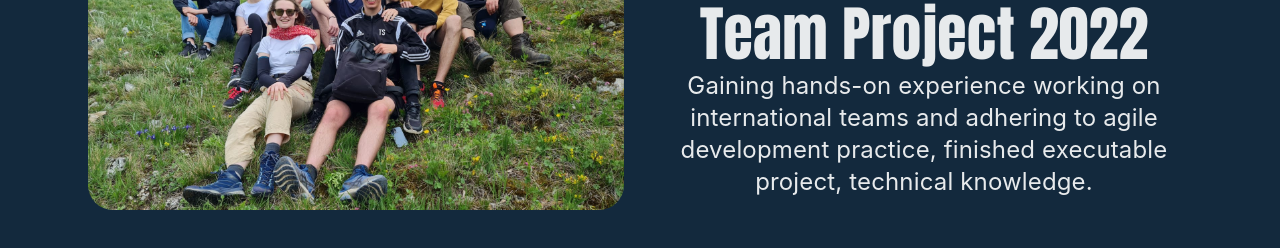
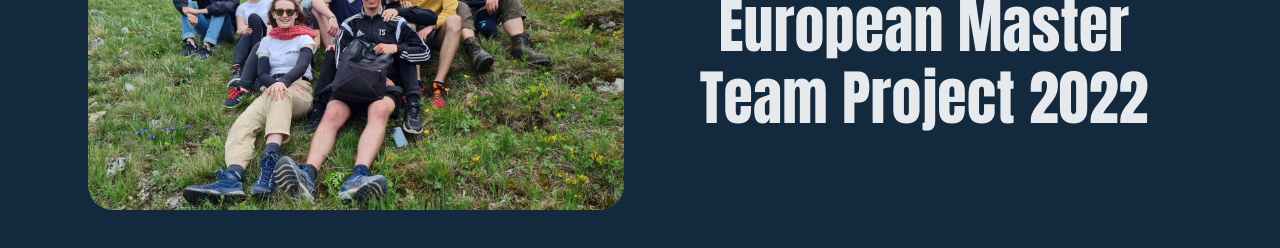
Before and after one commit to TudorEsan/mtp-turing-tumble, a React (Create React App) app in the folder client/: page / in a window 1280 px wide. Shown: the part 204-452 px from the top of the page. Built offline with nearby package versions, Linux system fonts and the light colour scheme.

Commit message:
Updated Lukas github and some typos

```diff
--- a/client/src/pages/Hitchhike.tsx
+++ b/client/src/pages/Hitchhike.tsx
@@ -14,7 +14,7 @@ const teamMembers = [
     photo: "/photos/Lukas.jpeg",
     social: [
       {
-        url: "https://www.linkedin.com/in/lukas-kirchdorfer/",
+        url: "https://github.com/lukaskirchdorfer",
         icon: "/linkedin.svg",
       },
       {
@@ -168,7 +168,7 @@ export const Hitchhike = () => {
             <Link
               color="#D04E4E"
               fontWeight="bold"
-              href="https://github.com/noahmtnr/ines-autonomous-dispatching.git"
+              href="https://github.com/noahmtnr/ines-autonomous-dispatching"
             >
               github repository
             </Link>{" "}
--- a/client/src/pages/Home.tsx
+++ b/client/src/pages/Home.tsx
@@ -34,13 +34,8 @@ export const Home = () => {
                 European Master Team Project 2022
               </Typography>
             </Grid>
-            <Grid item>
-              <Typography align="center" variant="h5">
-                Gaining hands-on experience working on international teams and
-                adhering to agile development practice, finished executable
-                project, technical knowledge.
-              </Typography>
-            </Grid>
+            {/* <Grid item> <Typography align="center" variant="h5"> Gaining hands-on experience working on international teams and adhering to agile development practice, finished executable project, technical knowledge.  </Typography>
+            </Grid> */}
           </Grid>
         </Grid>
         <Wave
--- a/client/src/pages/TuringTumble.tsx
+++ b/client/src/pages/TuringTumble.tsx
@@ -56,8 +56,7 @@ const teamMembers = [
   } as ITeamMember,
   {
     name: "Julie Naegelen",
-    description:
-      "Data Science Master Student at the University of Mannheim",
+    description: "Data Science Master Student at the University of Mannheim",
     photo: "/photos/julie.jpeg",
     social: [
       {
@@ -68,8 +67,7 @@ const teamMembers = [
   } as ITeamMember,
   {
     name: "Roman Hess",
-    description:
-      "Data Science Master Student at the University of Mannheim",
+    description: "Data Science Master Student at the University of Mannheim",
     photo: "/photos/Roman.jpg",
     social: [
       {
@@ -177,7 +175,7 @@ export const TuringTumble = () => {
             <Link
               color="#D04E4E"
               fontWeight="bold"
-              href="https://github.com/timurcarstensen/mtp-ai-turing-tumble"
+              href="https://github.com/timurcarstensen/emtp22-ai-turing-tumble"
             >
               GitHub repository
             </Link>
```
Also changed, not shown: client/public/photos/diagram.png (added), client/public/photos/icon.png (added).
